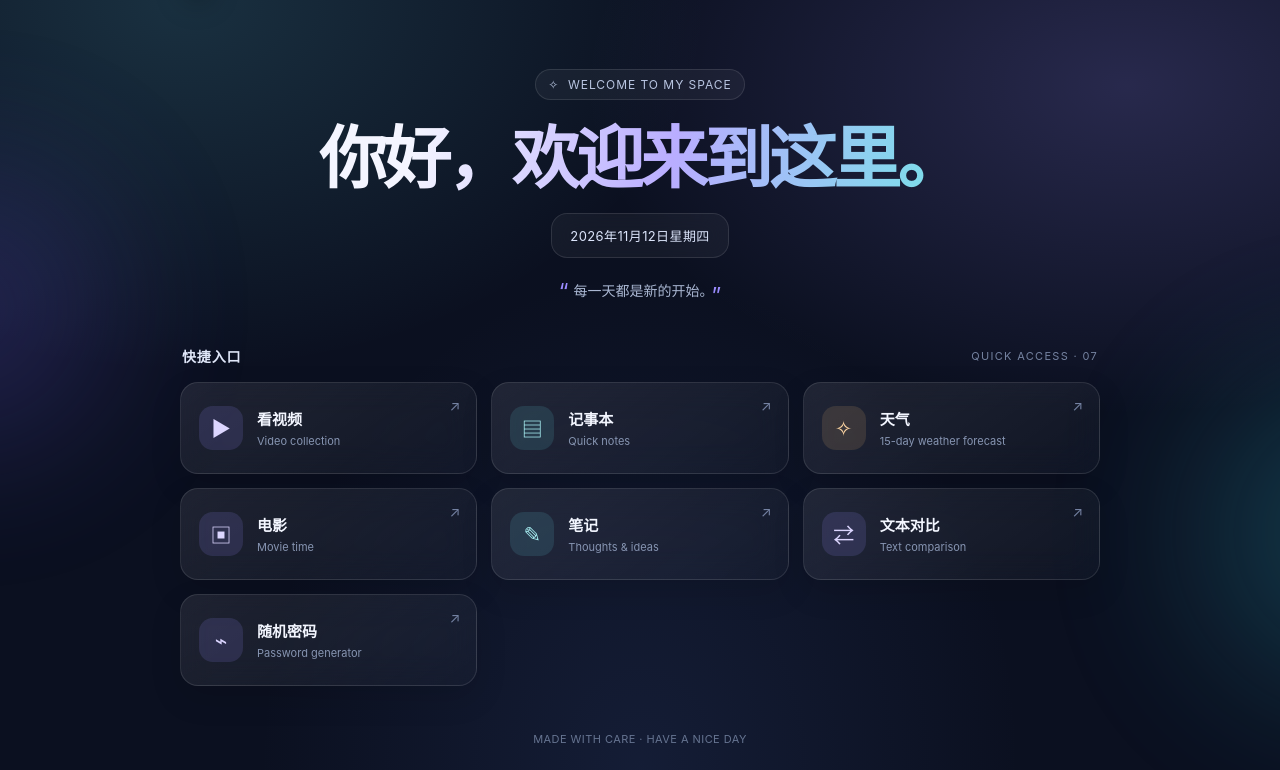
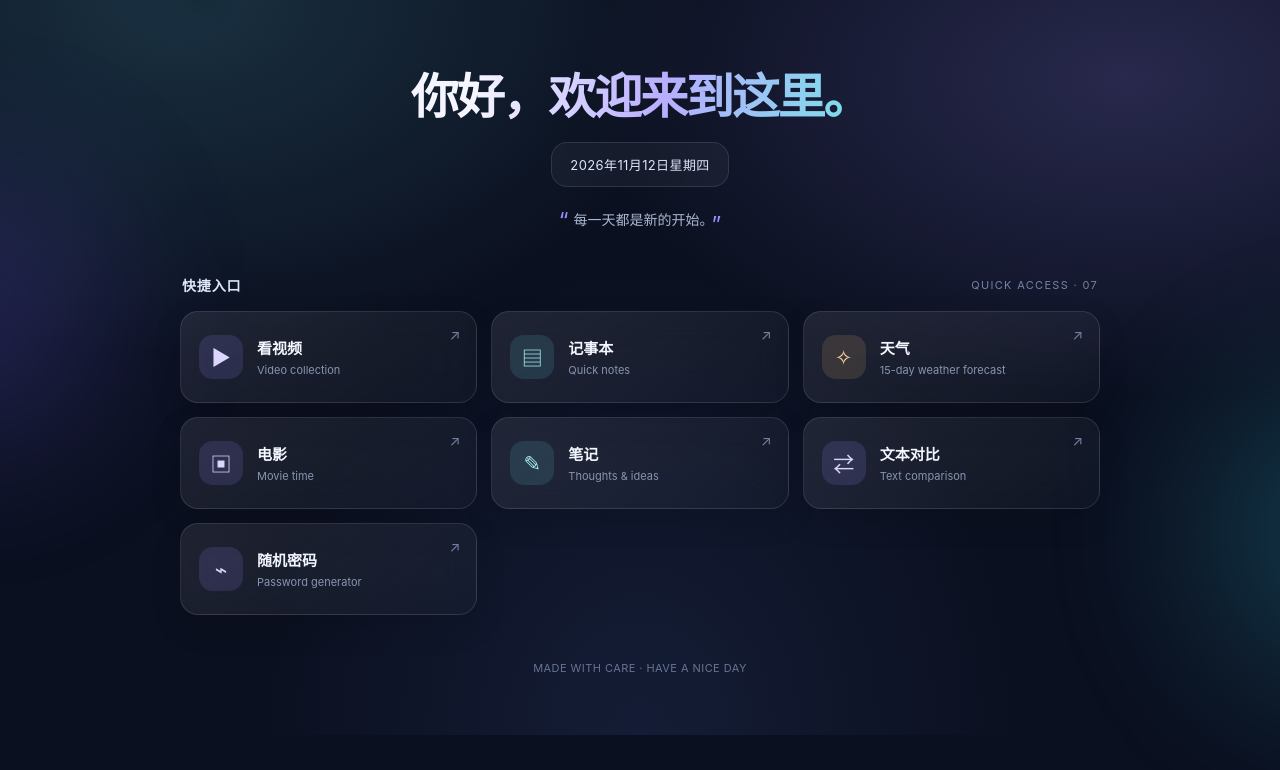
Before and after one commit to 2516275594/2516275594.github.io, a plain HTML site: page html/index.html in a window 1280 px wide. Shown: the part 65-835 px from the top of the page. After the commit the page ends 800 px from the top, so only its background shows below. Drawn offline with Linux system fonts and the light colour scheme.

Commit message:
Remove homepage welcome label and reduce heading size

```diff
--- a/html/index.html
+++ b/html/index.html
@@ -45,7 +45,7 @@
     .status-dot { width:7px; height:7px; border-radius:50%; background:#72e2b2; box-shadow:0 0 12px #72e2b2; }
     .hero { text-align:center; margin:0 auto 38px; }
     .eyebrow { display:inline-flex; align-items:center; gap:8px; padding:7px 12px; border:1px solid var(--line); border-radius:999px; color:#b8c5e1; background:rgba(255,255,255,.045); font-size:12px; letter-spacing:.08em; }
-    h1 { margin:22px 0 12px; font-size:clamp(38px,8vw,68px); line-height:1.08; letter-spacing:-.055em; font-weight:800; }
+    h1 { margin:0 0 12px; font-size:clamp(30px,6vw,48px); line-height:1.15; letter-spacing:-.045em; font-weight:800; }
     h1 span { background:linear-gradient(100deg,#f4f5ff 15%,#b9adff 55%,#76e2e8); -webkit-background-clip:text; background-clip:text; color:transparent; }
     .clock-card { width:fit-content; max-width:100%; margin:18px auto 0; padding:12px 18px; border:1px solid var(--line); border-radius:16px; background:rgba(255,255,255,.045); backdrop-filter:blur(14px); -webkit-backdrop-filter:blur(14px); }
     #date { color:#dce5fb; font-size:13px; letter-spacing:.03em; }
@@ -104,7 +104,6 @@
     </header>
 
     <section class="hero">
-      <div class="eyebrow">✧ &nbsp;WELCOME TO MY SPACE</div>
       <h1><span>你好，欢迎来到这里。</span></h1>
       <div class="clock-card"><div id="date">正在获取日期…</div></div>
       <p class="quote" id="daily-quote">今天也要开心呀～</p>
```
